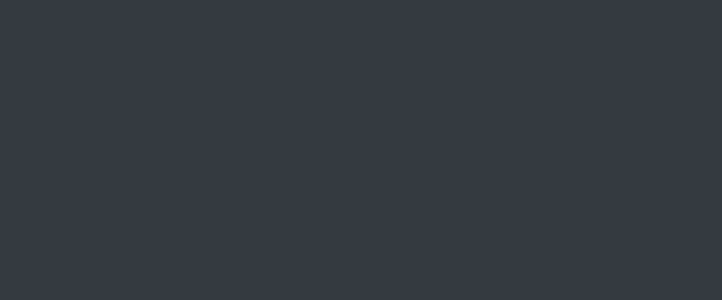
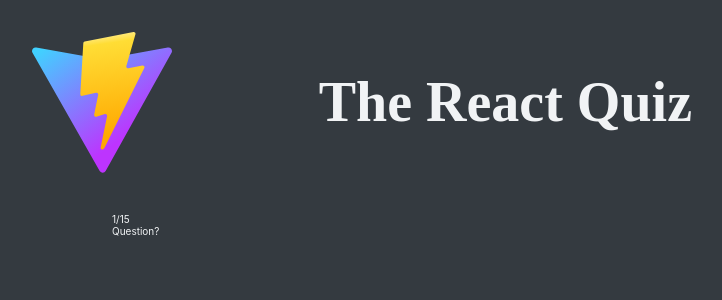
Before and after one commit to riskihia/react-quiz, a React (Vite) app: page / in a window 1280 px wide. Shown: the top 300 px of the page, without its empty margins (278-1000 px from the left). Built offline with nearby package versions, Linux system fonts and the light colour scheme; a web font is replaced by a local one.

Commit message:
feat: create App main screen

```diff
--- a/src/App.jsx
+++ b/src/App.jsx
@@ -1,3 +1,14 @@
+import Main from "./Components/Main";
+import Header from "./Components/Header";
 export default function App() {
-  return <div></div>;
+  return (
+    <div className="app">
+      <Header />
+
+      <Main>
+        <p>1/15</p>
+        <p>Question?</p>
+      </Main>
+    </div>
+  );
 }
```
